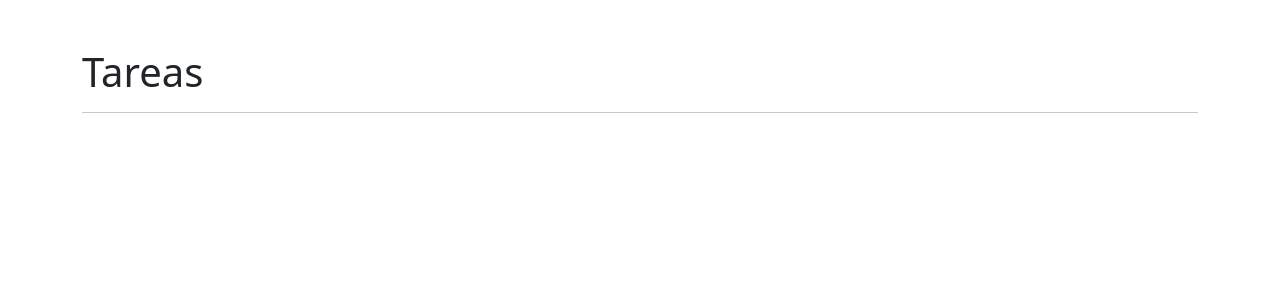
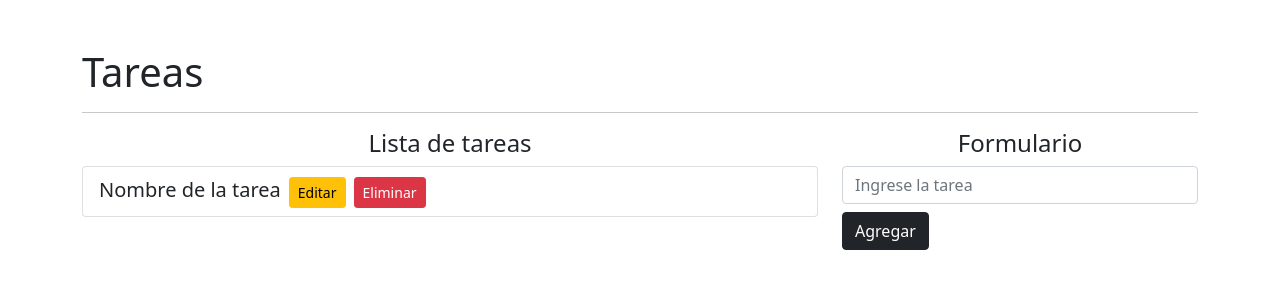
Before and after one commit to soyandresbernal/crudreact, a React (Create React App) app: page / in a window 1280 px wide. Shown: the top 300 px of the page. Built offline with nearby package versions, Linux system fonts and the light colour scheme.

Commit message:
create form

```diff
--- a/src/App.js
+++ b/src/App.js
@@ -5,6 +5,41 @@
     <div className="container mt-5">
       <h1>Tareas</h1>
       <hr />
+
+      <div className="row">
+        <div className="col-8">
+          <h4 className="text-center"> Lista de tareas</h4>
+          <ul className="list-group">
+            <li className="list-group-item">
+              <span className="lead">
+                Nombre de la tarea
+              </span>
+              <button className="btn btn-warning btn-sm float-right mx-2">
+                Editar
+              </button>
+              <button className="btn btn-danger btn-sm float-right ">
+                Eliminar
+              </button>
+            </li>
+          </ul>
+        </div>
+        <div className="col-4">
+          <h4 className="text-center">Formulario</h4>
+          <form>
+            <input
+              type="text"
+              className="form-control mb-2"
+              placeholder="Ingrese la tarea"
+            ></input>
+            <button
+              className="btn btn-dark btn-block"
+              type="submit"
+            >
+              Agregar
+            </button>
+          </form>
+        </div>
+      </div>
     </div>
   );
 }
```
